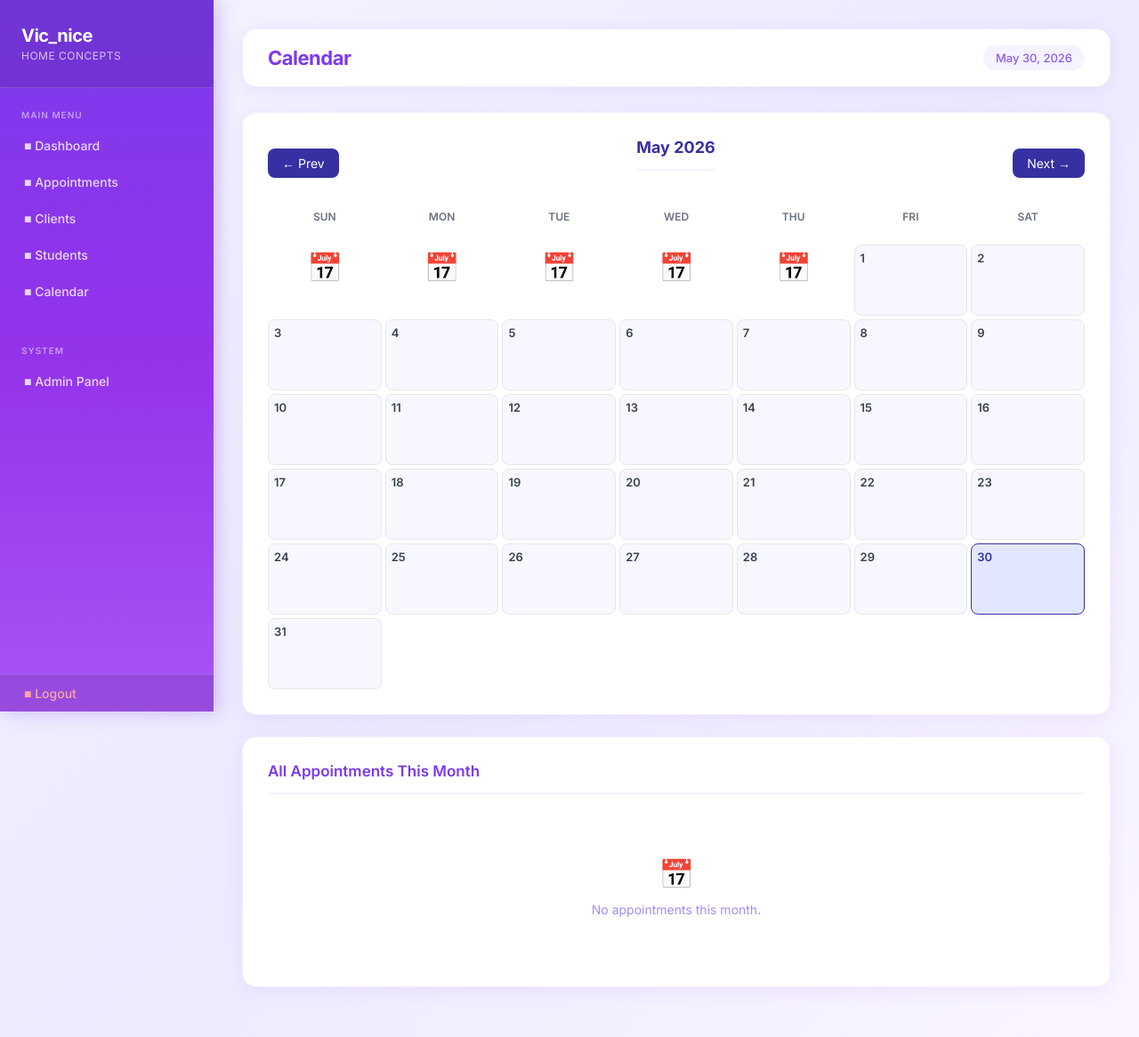
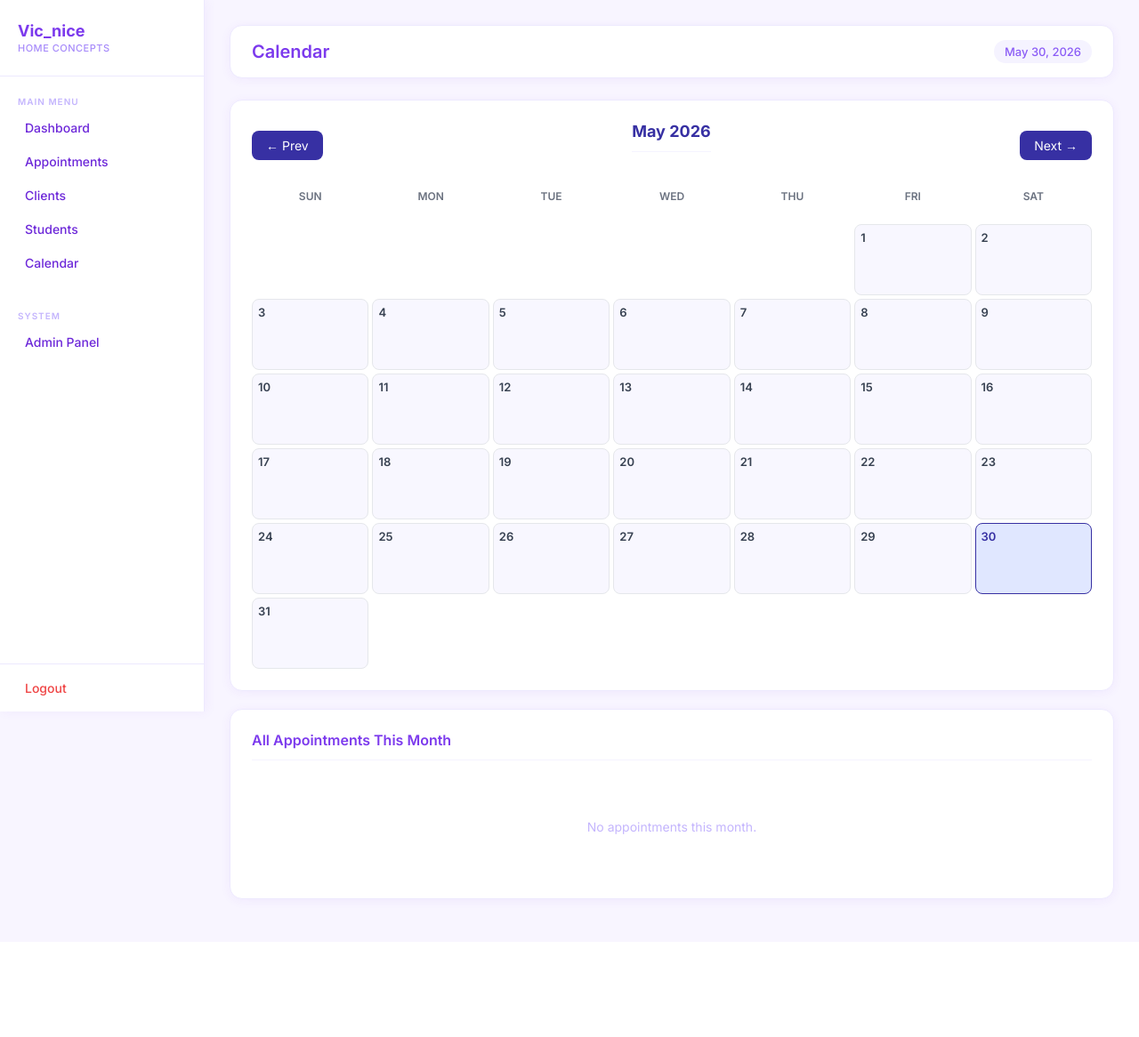
Before and after one commit to Splankshy/vicnice-scheduler, a Django app: page /calendar/ in a window 1280 px wide. Shown: the whole page at 89% size. After the commit the page ends 1018 px from the top, so only its background shows below. Run offline with Django 5.2, Linux system fonts and the light colour scheme; the visitor is signed in with stand-in values (Sample User, id 1); data that the repository does not hold is empty.

Commit message:
Clean light purple white sidebar redesign

```diff
--- a/scheduler/templates/scheduler/base.html
+++ b/scheduler/templates/scheduler/base.html
@@ -7,39 +7,38 @@
 <style>
 @import url("https://fonts.googleapis.com/css2?family=Inter:wght@300;400;500;600;700&display=swap");
 *{margin:0;padding:0;box-sizing:border-box;}
-body{font-family:"Inter",sans-serif;background:linear-gradient(135deg,#f5f3ff 0%,#ede9fe 50%,#faf5ff 100%);min-height:100vh;color:#1a1a2e;}
-.sidebar{position:fixed;top:0;left:0;width:240px;height:100vh;background:linear-gradient(180deg,#7c3aed 0%,#9333ea 50%,#a855f7 100%);color:white;padding:0;overflow-y:auto;z-index:1000;transition:transform 0.3s ease;box-shadow:4px 0 20px rgba(124,58,237,0.3);}
-.sidebar .logo{padding:28px 24px;border-bottom:1px solid rgba(255,255,255,0.15);background:rgba(0,0,0,0.1);}
-.sidebar .logo h2{font-size:20px;font-weight:700;color:white;letter-spacing:-0.5px;}
-.sidebar .logo span{display:block;font-size:12px;font-weight:400;opacity:0.7;margin-top:3px;letter-spacing:0.5px;text-transform:uppercase;}
-.nav-section{padding:16px 0;}
-.nav-label{padding:8px 24px;font-size:10px;font-weight:600;text-transform:uppercase;letter-spacing:1px;opacity:0.5;}
-.sidebar a{display:flex;align-items:center;gap:12px;padding:12px 24px;color:rgba(255,255,255,0.8);text-decoration:none;font-size:14px;font-weight:500;transition:all 0.2s ease;border-left:3px solid transparent;}
-.sidebar a:hover{background:rgba(255,255,255,0.15);color:white;border-left-color:white;padding-left:28px;}
-.sidebar a.active{background:rgba(255,255,255,0.2);color:white;border-left-color:white;}
-.sidebar .logout-link{position:absolute;bottom:0;width:100%;border-top:1px solid rgba(255,255,255,0.15);background:rgba(0,0,0,0.1);}
-.main{margin-left:240px;padding:32px;min-height:100vh;}
-.topbar{background:white;border-radius:16px;padding:18px 28px;margin-bottom:28px;display:flex;justify-content:space-between;align-items:center;box-shadow:0 4px 20px rgba(124,58,237,0.08);border:1px solid rgba(124,58,237,0.1);}
-.topbar h1{font-size:22px;color:#7c3aed;font-weight:700;letter-spacing:-0.5px;}
-.topbar .date{font-size:13px;color:#8b5cf6;background:#f5f3ff;padding:6px 14px;border-radius:20px;font-weight:500;}
+body{font-family:"Inter",sans-serif;background:#f8f5ff;min-height:100vh;color:#2d2145;}
+.sidebar{position:fixed;top:0;left:0;width:230px;height:100vh;background:white;border-right:1px solid #ede9fe;color:#2d2145;overflow-y:auto;z-index:1000;transition:transform 0.3s ease;box-shadow:2px 0 12px rgba(124,58,237,0.06);}
+.sidebar .logo{padding:24px 20px;border-bottom:1px solid #ede9fe;}
+.sidebar .logo h2{font-size:18px;font-weight:700;color:#7c3aed;}
+.sidebar .logo span{display:block;font-size:11px;font-weight:500;color:#a78bfa;margin-top:2px;text-transform:uppercase;letter-spacing:0.5px;}
+.nav-section{padding:12px 0;}
+.nav-label{padding:10px 20px 4px;font-size:10px;font-weight:600;text-transform:uppercase;letter-spacing:1px;color:#c4b5fd;}
+.sidebar a{display:block;padding:10px 20px;color:#6d28d9;text-decoration:none;font-size:14px;font-weight:500;transition:all 0.15s;border-radius:0;margin:1px 8px;border-radius:8px;}
+.sidebar a:hover{background:#f5f3ff;color:#7c3aed;}
+.sidebar .logout-link{position:absolute;bottom:0;width:100%;border-top:1px solid #ede9fe;padding:8px;}
+.sidebar .logout-link a{color:#ef4444;margin:0;}
+.sidebar .logout-link a:hover{background:#fee2e2;color:#dc2626;}
+.main{margin-left:230px;padding:28px;min-height:100vh;}
+.topbar{background:white;border-radius:14px;padding:16px 24px;margin-bottom:24px;display:flex;justify-content:space-between;align-items:center;box-shadow:0 2px 12px rgba(124,58,237,0.06);border:1px solid #ede9fe;}
+.topbar h1{font-size:20px;color:#7c3aed;font-weight:600;}
+.topbar .date{font-size:13px;color:#8b5cf6;background:#f5f3ff;padding:5px 12px;border-radius:20px;font-weight:500;}
 .hamburger{display:none;background:none;border:none;cursor:pointer;padding:4px;}
-.hamburger span{display:block;width:24px;height:2px;background:#7c3aed;margin:6px 0;border-radius:3px;transition:0.3s;}
-.overlay{display:none;position:fixed;top:0;left:0;width:100%;height:100%;background:rgba(0,0,0,0.4);z-index:999;backdrop-filter:blur(4px);}
-.stats{display:grid;grid-template-columns:repeat(4,1fr);gap:20px;margin-bottom:28px;}
-.stat{background:white;border-radius:16px;padding:24px;box-shadow:0 4px 20px rgba(124,58,237,0.08);border:1px solid rgba(124,58,237,0.08);transition:transform 0.2s,box-shadow 0.2s;position:relative;overflow:hidden;}
-.stat::before{content:"";position:absolute;top:0;left:0;right:0;height:4px;background:linear-gradient(90deg,#7c3aed,#a855f7);}
-.stat:hover{transform:translateY(-2px);box-shadow:0 8px 30px rgba(124,58,237,0.15);}
-.stat .num{font-size:36px;font-weight:700;color:#7c3aed;letter-spacing:-1px;}
-.stat .label{font-size:13px;color:#8b5cf6;margin-top:6px;font-weight:500;}
-.card{background:white;border-radius:16px;padding:28px;box-shadow:0 4px 20px rgba(124,58,237,0.08);margin-bottom:24px;border:1px solid rgba(124,58,237,0.08);transition:box-shadow 0.2s;}
-.card:hover{box-shadow:0 8px 30px rgba(124,58,237,0.12);}
-.card h2{font-size:17px;font-weight:600;color:#7c3aed;margin-bottom:20px;padding-bottom:14px;border-bottom:2px solid #f5f3ff;display:flex;align-items:center;justify-content:space-between;}
+.hamburger span{display:block;width:22px;height:2px;background:#7c3aed;margin:5px 0;border-radius:2px;}
+.overlay{display:none;position:fixed;top:0;left:0;width:100%;height:100%;background:rgba(0,0,0,0.3);z-index:999;}
+.stats{display:grid;grid-template-columns:repeat(4,1fr);gap:16px;margin-bottom:24px;}
+.stat{background:white;border-radius:14px;padding:20px;box-shadow:0 2px 12px rgba(124,58,237,0.06);border:1px solid #ede9fe;transition:transform 0.2s;}
+.stat:hover{transform:translateY(-2px);}
+.stat .num{font-size:34px;font-weight:700;color:#7c3aed;}
+.stat .label{font-size:13px;color:#a78bfa;margin-top:4px;font-weight:500;}
+.card{background:white;border-radius:14px;padding:24px;box-shadow:0 2px 12px rgba(124,58,237,0.06);margin-bottom:20px;border:1px solid #ede9fe;}
+.card h2{font-size:16px;font-weight:600;color:#7c3aed;margin-bottom:18px;padding-bottom:12px;border-bottom:1px solid #f5f3ff;display:flex;align-items:center;justify-content:space-between;}
 table{width:100%;border-collapse:collapse;}
-th{text-align:left;padding:12px 16px;font-size:11px;color:#8b5cf6;border-bottom:2px solid #f5f3ff;text-transform:uppercase;letter-spacing:0.08em;font-weight:600;}
-td{padding:14px 16px;font-size:14px;border-bottom:1px solid #faf5ff;transition:background 0.15s;}
+th{text-align:left;padding:10px 14px;font-size:11px;color:#a78bfa;border-bottom:1px solid #f5f3ff;text-transform:uppercase;letter-spacing:0.06em;font-weight:600;}
+td{padding:12px 14px;font-size:14px;border-bottom:1px solid #faf5ff;}
 tr:hover td{background:#faf5ff;}
-.table-wrap{overflow-x:auto;border-radius:12px;}
-.badge{display:inline-flex;align-items:center;padding:4px 12px;border-radius:20px;font-size:12px;font-weight:500;letter-spacing:0.02em;}
+.table-wrap{overflow-x:auto;}
+.badge{display:inline-flex;align-items:center;padding:3px 10px;border-radius:20px;font-size:12px;font-weight:500;}
 .badge-consultation{background:#ede9fe;color:#6d28d9;}
 .badge-fitting{background:#fce7f3;color:#9d174d;}
 .badge-sewing{background:#d1fae5;color:#065f46;}
@@ -52,38 +51,32 @@ tr:hover td{background:#faf5ff;}
 .badge-beginner{background:#fef3c7;color:#92400e;}
 .badge-intermediate{background:#dbeafe;color:#1e40af;}
 .badge-advanced{background:#d1fae5;color:#065f46;}
-.btn{display:inline-flex;align-items:center;gap:6px;padding:9px 20px;border-radius:10px;font-size:14px;font-weight:500;cursor:pointer;border:none;text-decoration:none;transition:all 0.2s ease;}
-.btn-primary{background:linear-gradient(135deg,#7c3aed,#9333ea);color:white;box-shadow:0 4px 12px rgba(124,58,237,0.3);}
-.btn-primary:hover{transform:translateY(-1px);box-shadow:0 6px 16px rgba(124,58,237,0.4);}
-.btn-sm{padding:5px 12px;font-size:12px;border-radius:8px;}
+.btn{display:inline-flex;align-items:center;padding:8px 18px;border-radius:9px;font-size:14px;font-weight:500;cursor:pointer;border:none;text-decoration:none;transition:all 0.15s;}
+.btn-primary{background:#7c3aed;color:white;}
+.btn-primary:hover{background:#6d28d9;}
+.btn-sm{padding:4px 10px;font-size:12px;border-radius:7px;}
 .btn-danger{background:#fee2e2;color:#991b1b;}
 .btn-danger:hover{background:#fecaca;}
 .btn-success{background:#d1fae5;color:#065f46;}
 .btn-success:hover{background:#a7f3d0;}
-.empty{text-align:center;padding:50px;color:#a78bfa;font-size:14px;}
-.empty::before{content:"📅";display:block;font-size:32px;margin-bottom:12px;}
-input[type=text],input[type=email],input[type=date],input[type=time],input[type=number],select,textarea{width:100%;padding:10px 14px;border:2px solid #ede9fe;border-radius:10px;font-size:14px;color:#1a1a2e;background:#faf5ff;outline:none;transition:all 0.2s;font-family:"Inter",sans-serif;}
-input:focus,select:focus,textarea:focus{border-color:#7c3aed;background:white;box-shadow:0 0 0 4px rgba(124,58,237,0.1);}
-.search-bar{display:flex;gap:12px;margin-bottom:24px;flex-wrap:wrap;}
-.search-bar input{max-width:340px;}
-.form-grid{display:grid;grid-template-columns:1fr 1fr;gap:20px;}
-.form-field{display:flex;flex-direction:column;gap:6px;}
-.form-field label{font-size:13px;color:#6d28d9;font-weight:600;}
-.alert-success{padding:14px 18px;background:linear-gradient(135deg,#d1fae5,#a7f3d0);color:#065f46;border-radius:10px;margin-bottom:20px;font-size:14px;font-weight:500;border-left:4px solid #10b981;}
-.alert-error{padding:14px 18px;background:linear-gradient(135deg,#fee2e2,#fecaca);color:#991b1b;border-radius:10px;margin-bottom:20px;font-size:14px;font-weight:500;border-left:4px solid #ef4444;}
-@keyframes fadeIn{from{opacity:0;transform:translateY(10px);}to{opacity:1;transform:translateY(0);}}
-.card,.stat{animation:fadeIn 0.3s ease forwards;}
+.empty{text-align:center;padding:48px;color:#c4b5fd;font-size:14px;}
+input[type=text],input[type=email],input[type=date],input[type=time],input[type=number],select,textarea{width:100%;padding:9px 13px;border:1px solid #ede9fe;border-radius:9px;font-size:14px;color:#2d2145;background:#faf5ff;outline:none;transition:all 0.15s;font-family:"Inter",sans-serif;}
+input:focus,select:focus,textarea:focus{border-color:#7c3aed;background:white;box-shadow:0 0 0 3px rgba(124,58,237,0.08);}
+.search-bar{display:flex;gap:10px;margin-bottom:20px;flex-wrap:wrap;}
+.search-bar input{max-width:300px;}
+.alert-success{padding:12px 16px;background:#d1fae5;color:#065f46;border-radius:9px;margin-bottom:16px;font-size:14px;border-left:3px solid #10b981;}
+.alert-error{padding:12px 16px;background:#fee2e2;color:#991b1b;border-radius:9px;margin-bottom:16px;font-size:14px;border-left:3px solid #ef4444;}
+@keyframes fadeIn{from{opacity:0;transform:translateY(8px);}to{opacity:1;transform:translateY(0);}}
+.card{animation:fadeIn 0.25s ease forwards;}
 @media(max-width:768px){
 .sidebar{transform:translateX(-100%);}
 .sidebar.open{transform:translateX(0);}
 .overlay.open{display:block;}
 .main{margin-left:0;padding:16px;}
 .hamburger{display:block;}
-.stats{grid-template-columns:repeat(2,1fr);gap:14px;}
-.topbar{padding:14px 16px;}
-.topbar h1{font-size:17px;}
-.form-grid{grid-template-columns:1fr;}
-.card{padding:20px;}
+.stats{grid-template-columns:repeat(2,1fr);gap:12px;}
+.topbar{padding:12px 16px;}
+.card{padding:18px;}
 }
 </style>
 </head>
@@ -96,23 +89,23 @@ input:focus,select:focus,textarea:focus{border-color:#7c3aed;background:white;bo
   </div>
   <div class="nav-section">
     <div class="nav-label">Main Menu</div>
-    <a href="/" onclick="closeSidebar()">&#9632; Dashboard</a>
-    <a href="/appointments/" onclick="closeSidebar()">&#9632; Appointments</a>
-    <a href="/clients/" onclick="closeSidebar()">&#9632; Clients</a>
-    <a href="/students/" onclick="closeSidebar()">&#9632; Students</a>
-    <a href="/calendar/" onclick="closeSidebar()">&#9632; Calendar</a>
+    <a href="/" onclick="closeSidebar()">Dashboard</a>
+    <a href="/appointments/" onclick="closeSidebar()">Appointments</a>
+    <a href="/clients/" onclick="closeSidebar()">Clients</a>
+    <a href="/students/" onclick="closeSidebar()">Students</a>
+    <a href="/calendar/" onclick="closeSidebar()">Calendar</a>
   </div>
   <div class="nav-section">
     <div class="nav-label">System</div>
-    <a href="/admin/" onclick="closeSidebar()">&#9632; Admin Panel</a>
+    <a href="/admin/" onclick="closeSidebar()">Admin Panel</a>
   </div>
   <div class="logout-link">
-    <a href="/logout/" onclick="closeSidebar()" style="color:#fca5a5;">&#9632; Logout</a>
+    <a href="/logout/" onclick="closeSidebar()">Logout</a>
   </div>
 </div>
 <div class="main">
   <div class="topbar">
-    <div style="display:flex;align-items:center;gap:16px;">
+    <div style="display:flex;align-items:center;gap:14px;">
       <button class="hamburger" onclick="openSidebar()"><span></span><span></span><span></span></button>
       <h1>{% block title %}Vic_nice Home Concepts{% endblock %}</h1>
     </div>
```
Also changed, not shown: write_templates.py (+54 -61 lines).
